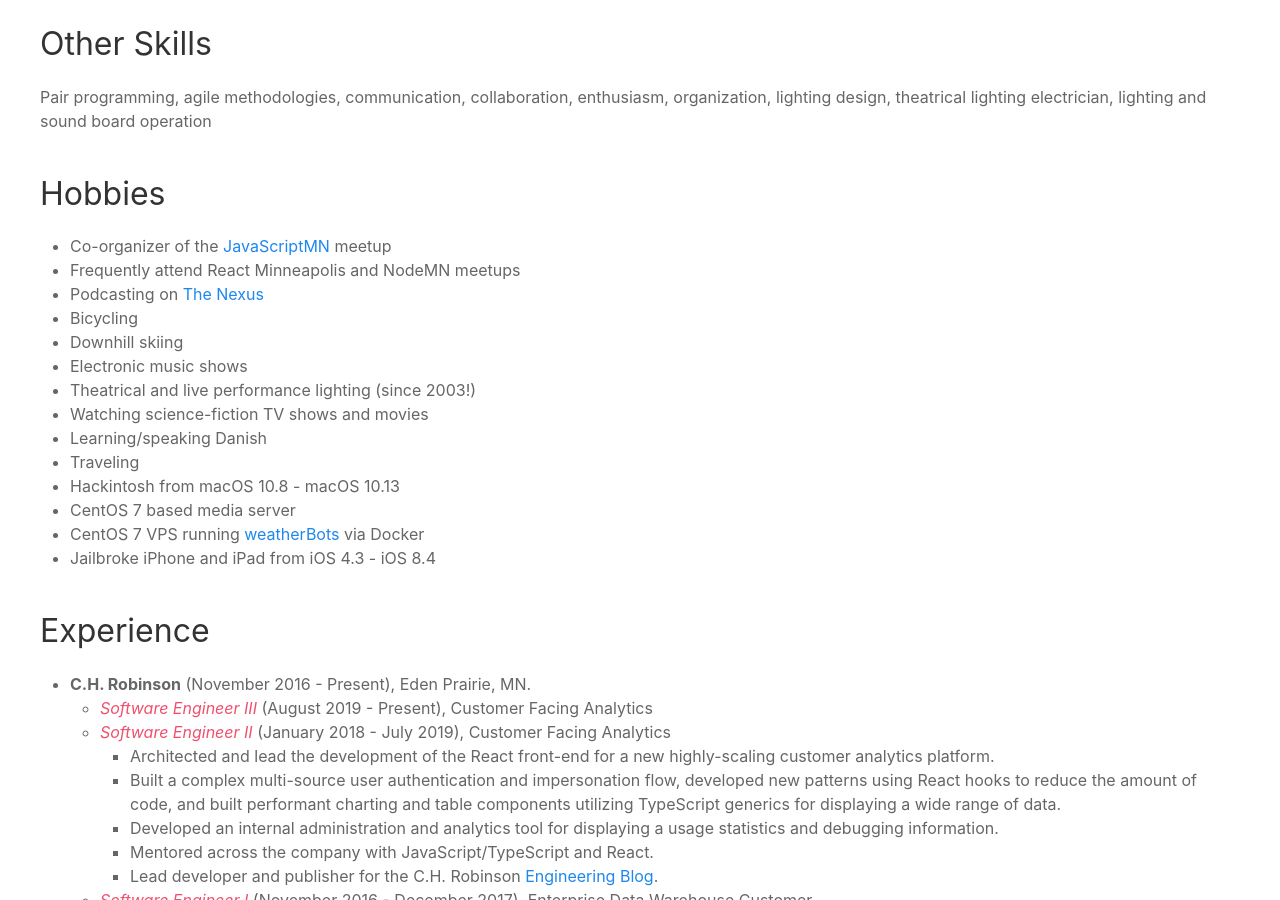
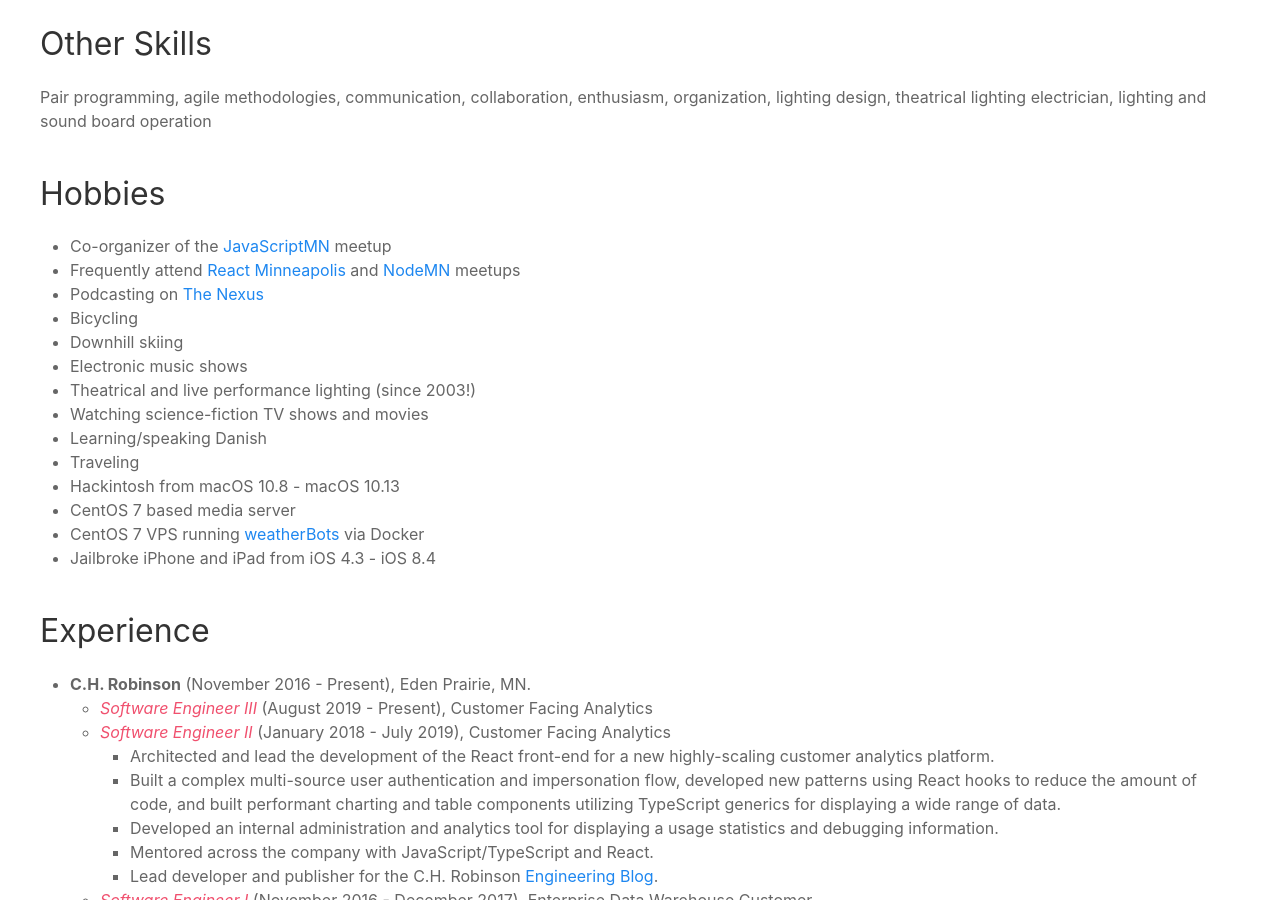
Before and after one commit to BrianMitchL/brianm.me, a Jekyll site: the page built from about.md, in a window 1280 px wide and 900 px high, scrolled down 595 px. Built offline with Jekyll 4.4.1, drawn with Linux system fonts in a browser that asks for light colours; nearby versions of some CDN libraries; part of the change alters nothing that is shown.

```diff
--- a/about.md
+++ b/about.md
@@ -26,7 +26,7 @@ Pair programming, agile methodologies, communication, collaboration, enthusiasm,
 ## Hobbies
 
 - Co-organizer of the [JavaScriptMN](https://www.meetup.com/JavaScriptMN/) meetup
-- Frequently attend React Minneapolis and NodeMN meetups
+- Frequently attend [React Minneapolis](https://www.meetup.com/React-Minneapolis-Meetup/) and [NodeMN](https://www.meetup.com/NodeMN/) meetups
 - Podcasting on [The Nexus](http://thenexus.tv)
 - Bicycling
 - Downhill skiing
```
